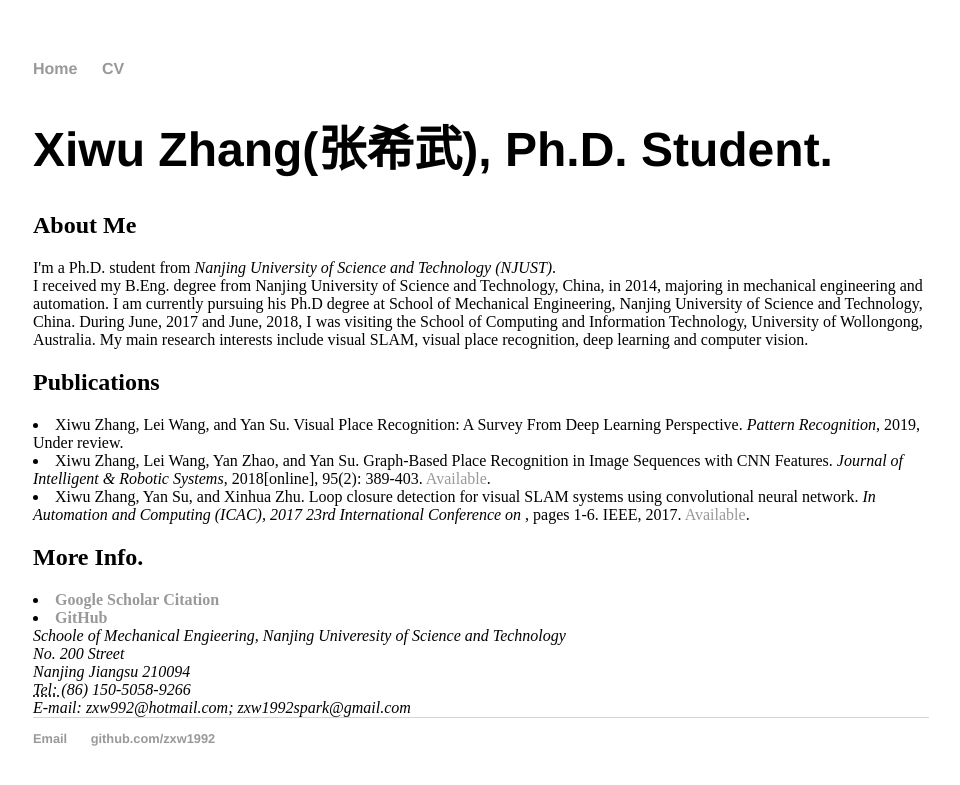
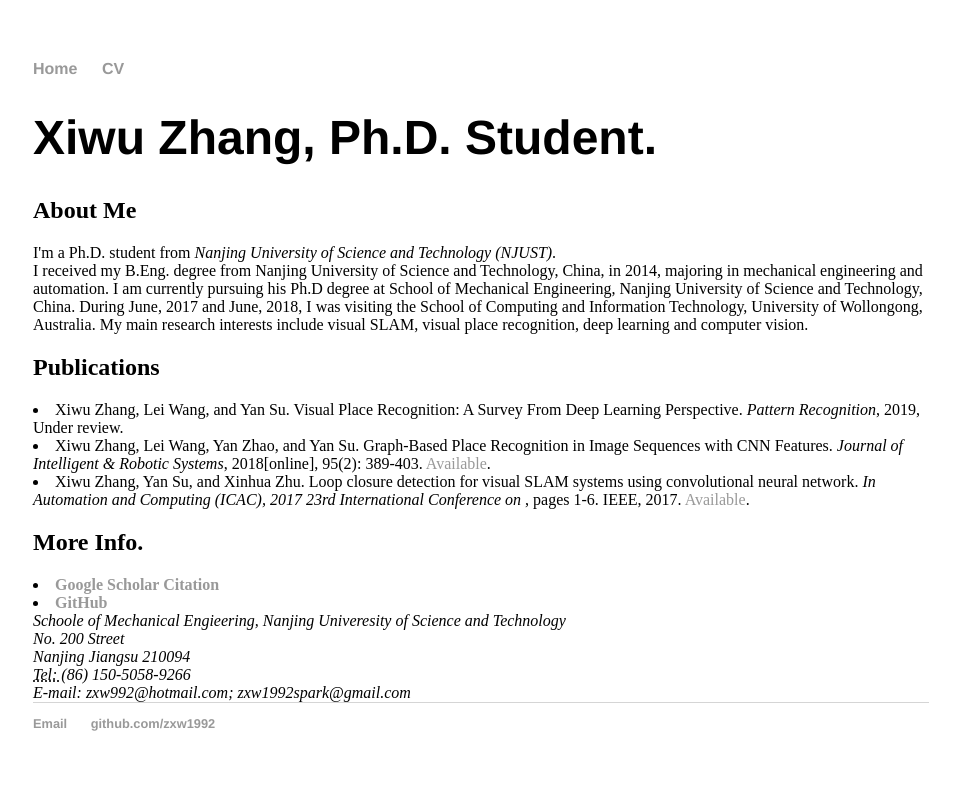
Before and after one commit to zxw1992/zxw1992.github.io, a Jekyll site: the page built from index.html, in a window 1280 px wide. Shown: the top 785 px of the page, without its empty margins (159-1119 px from the left). Built offline with Jekyll 4.4.1, drawn with Linux system fonts in a browser that asks for light colours.

Commit message:
Update index.html
update

```diff
--- a/index.html
+++ b/index.html
@@ -4,7 +4,7 @@
 ---
 		<div class="container">
     		<div class="blurb">
-        		<h1>Xiwu Zhang(张希武), Ph.D. Student.</h1>
+        		<h1>Xiwu Zhang, Ph.D. Student.</h1>
 
 			<h2>About Me</h2>
 			I'm a Ph.D. student from <em>Nanjing University of Science and Technology (NJUST)</em>.<br>
@@ -31,4 +31,5 @@
 			<abbr title="phone">Tel: </abbr> (86) 150-5058-9266<br>
 			<span class="obfuscate">E-mail: zxw992@hotmail.com; zxw1992spark@gmail.com</span>
 			</address>
+
     		</div><!-- /.blurb -->
```
